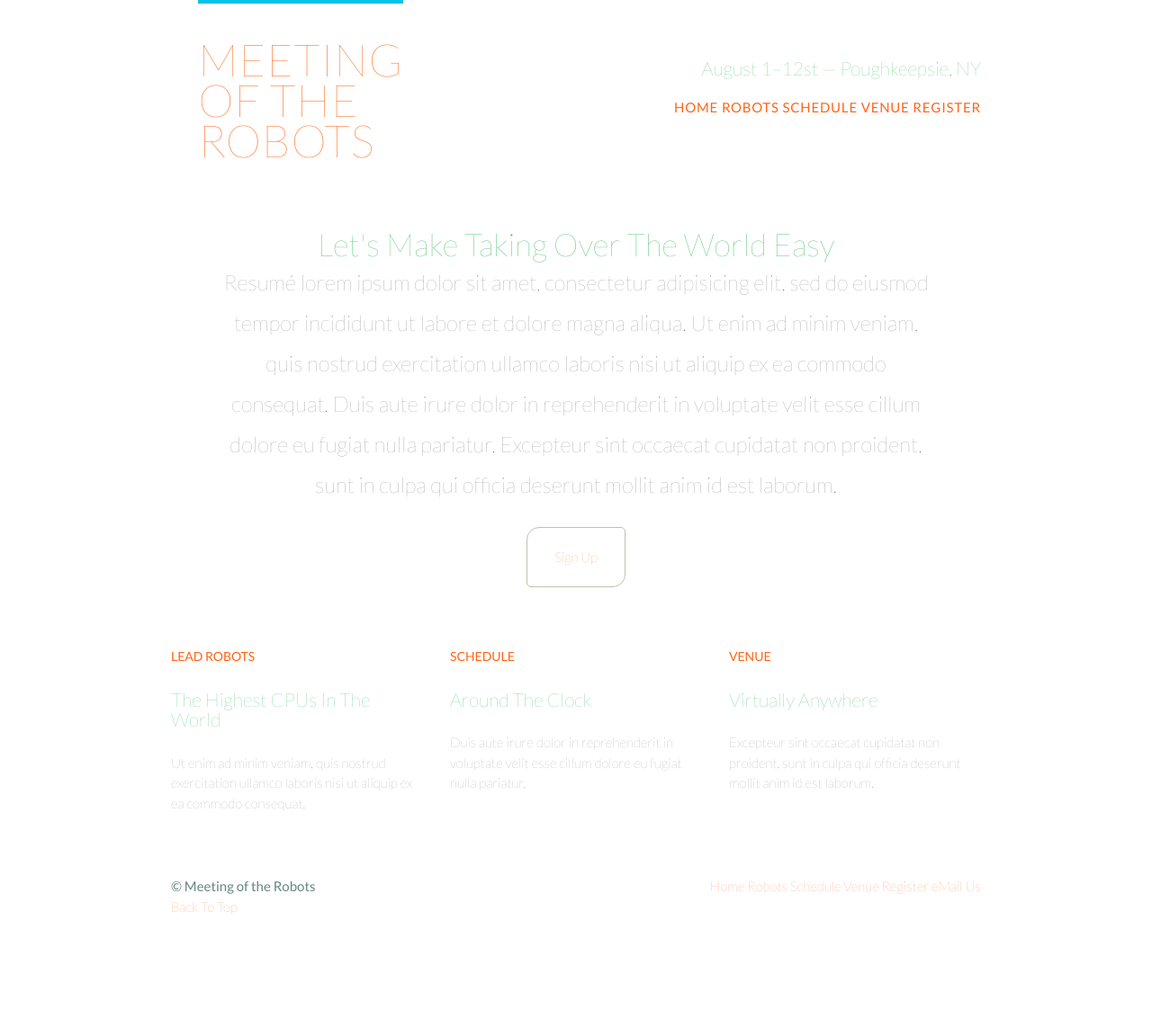
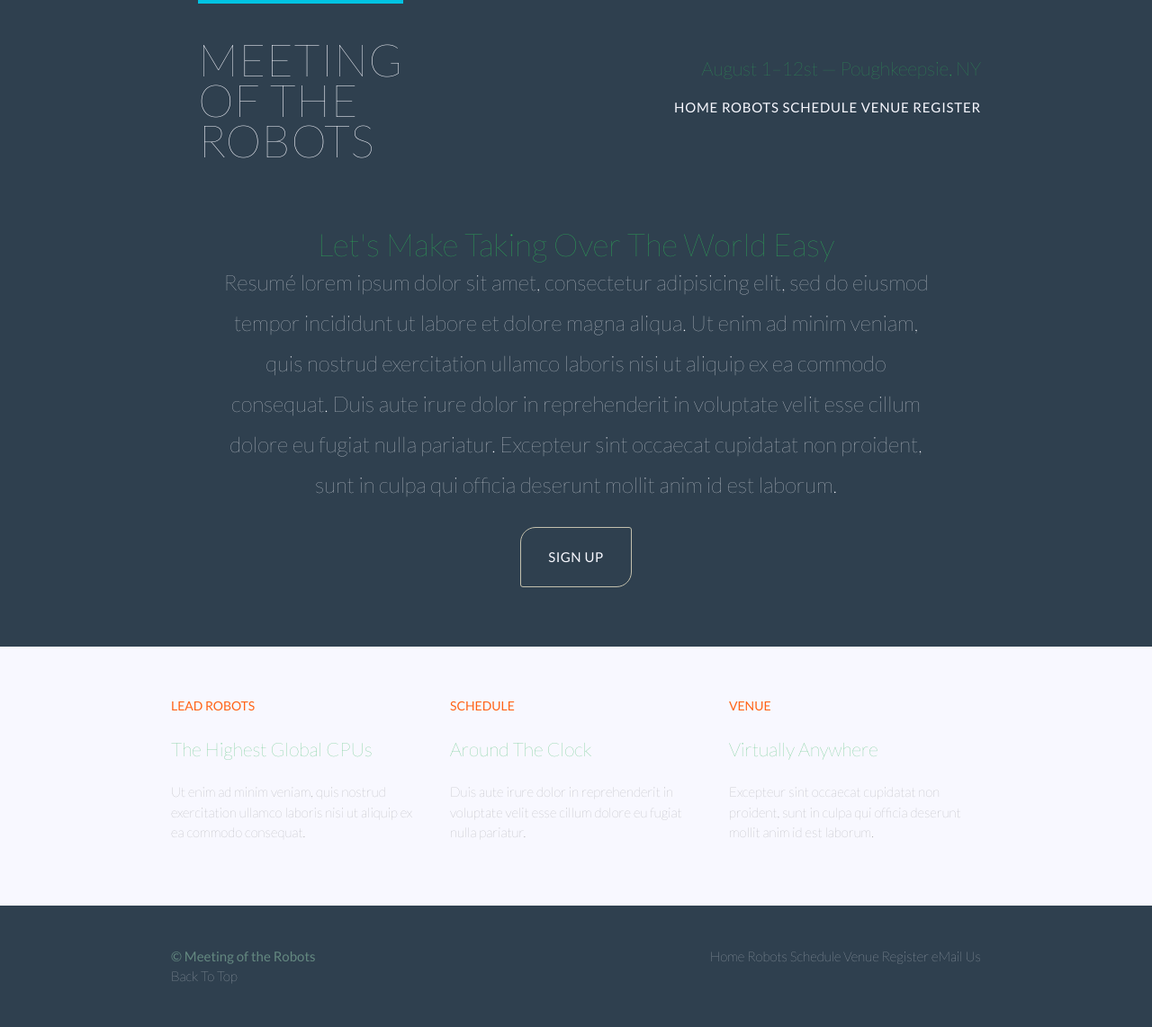
Before and after one commit to amitzed/HTML-CSS-Practice, a PHP site: page / in a window 1280 px wide. Shown: the whole page at 90% size. Before the commit the page ends 1017 px from the top, so only its background shows below. Run offline with PHP 8.4, Linux system fonts and the light colour scheme.

Commit message:
Added background styling including changing B G color of rows sections

```diff
--- a/assets/stylesheets/main.css
+++ b/assets/stylesheets/main.css
@@ -1,4 +1,5 @@
 /* #ff4554
+#F8F8FF
 #00c3e3
 #ffce26
 #2cb457
@@ -114,8 +115,12 @@ END TYPOGRAPHY
 BUTTONS
 ============================================================  */
 .btn {
+	color: #F8F8FF;
+	font-weight: 400;
+	letter-spacing: .5px;
+	text-transform: uppercase;
 	display: inline-block;
-	border-radius: 14px 5px;
+	border-radius: 17px 3px;
 	margin: 0;
 }
 
@@ -131,6 +136,7 @@ END BUTTONS
 HOME PAGE
 ============================================================  */
 .hero {
+	color: #F8F8FF;
 	line-height: 45px;
 	padding: 25px 80px 66px 80px;
 	text-align: center;
@@ -168,6 +174,18 @@ END CLEARFIX
 ============================================================  */
 
 /* ============================================================
+ROWS
+============================================================  */
+.row {
+	background: #F8F8FF;
+	min-width: 960px;
+	padding: 55px 0 45px 0;
+}
+/* ============================================================
+END ROWS
+============================================================  */
+
+/* ============================================================
 MAIN HEADER
 ============================================================  */
 .logo {
@@ -197,7 +215,14 @@ MAIN HEADER
 /* ============================================================
 END MAIN HEADER
 ============================================================  */
-
+.primary-header a,
+.primary-footer a {
+	color: #F8F8FF;
+}
+.primary-header a:hover,
+.primary-footer a:hover {
+	color: #2CB457;
+}
 /* ============================================================
 MAIN FOOTER
 ============================================================  */
@@ -221,6 +246,7 @@ END MAIN FOOTER
 CUSTOM STYLING
 ============================================================  */
 body {
+	background: #2F404F;
 	color: #808080;
 	font: 200 15px/22.5px "Lato", "Open Sans", "Trebuchet MS", Helvetica, sans-serif;
 }
--- a/index.html
+++ b/index.html
@@ -8,7 +8,7 @@
     <script src="app.js" charset="utf-8"></script>
   </head>
   <body id="top">
-    <header class="container group">
+    <header class="primary-header container group">
       <section class="container">
         <h1 class="logo">
           <a href="index.html">Meeting <br> of the <br> Robots</a>
@@ -31,11 +31,12 @@
       <a class="btn btn-alt" href="register.html">Sign Up</a>
     </section>
 
-    <section class="grid">
+    <section class="row">
+      <div class="grid">
         <section class="teaser col-1-3">
           <a href="robots.html">
             <h5>Lead Robots</h5>
-          <h3>The Highest CPUs In The World</h3>
+            <h3>The Highest Global CPUs</h3>
           </a>
           <p>Ut enim ad minim veniam, quis nostrud exercitation ullamco laboris nisi ut aliquip ex ea commodo consequat.</p>
         </section><!--
@@ -53,6 +54,7 @@
           </a>
           <p>Excepteur sint occaecat cupidatat non proident, sunt in culpa qui officia deserunt mollit anim id est laborum.</p>
         </section>
+      </div>
     </section>
 
     <footer class="primary-footer container group">
--- a/register.html
+++ b/register.html
@@ -7,7 +7,7 @@
     <script src="app.js" charset="utf-8"></script>
   </head>
   <body id="top">
-    <header class="container group">
+    <header class="primary-header container group">
       <section class="container">
         <h1 class="logo">
           <a href="index.html">Meeting <br> of the <br> Robots</a>
--- a/robots.html
+++ b/robots.html
@@ -7,7 +7,7 @@
     <script src="app.js" charset="utf-8"></script>
   </head>
   <body id="top">
-    <header class="container group">
+    <header class="primary-header container group">
       <section class="container">
         <h1 class="logo">
           <a href="index.html">Meeting <br> of the <br> Robots</a>
--- a/schedule.html
+++ b/schedule.html
@@ -7,7 +7,7 @@
     <script src="app.js" charset="utf-8"></script>
   </head>
   <body id="top">
-    <header class="container group">
+    <header class="primary-header container group">
       <section class="container">
         <h1 class="logo">
           <a href="index.html">Meeting <br> of the <br> Robots</a>
--- a/venue.html
+++ b/venue.html
@@ -7,7 +7,7 @@
     <script src="app.js" charset="utf-8"></script>
   </head>
   <body id="top">
-    <header class="container group">
+    <header class="primary-header container group">
       <section class="container">
         <h1 class="logo">
           <a href="index.html">Meeting <br> of the <br> Robots</a>
```
Lines whose indentation alone changed are shown as unchanged.
